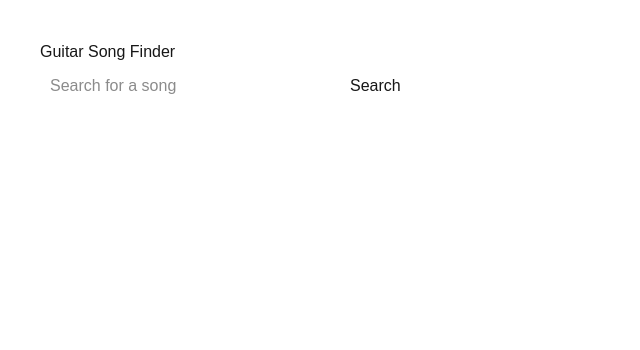
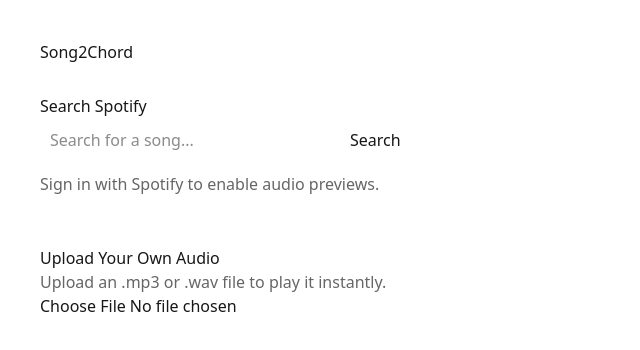
Before and after one commit to ava-sam/Song2Chord, a Next.js app in the folder frontend/: page / in a window 1280 px wide. Shown: the top 350 px of the page, without its empty margins (0-640 px from the left). Built offline with nearby package versions, Linux system fonts and the light colour scheme.

Commit message:
Update page.tsx
file playback and spotify search

```diff
--- a/frontend/app/page.tsx
+++ b/frontend/app/page.tsx
@@ -1,30 +1,87 @@
 "use client";
 
-import { useState } from "react";
+import { useState, useRef } from "react";
+
+type Song = {
+  title: string;
+  artist: string;
+  albumArt: string | null;
+};
+
 
 export default function Home() {
+  // stores what the user types into the Spotify search bar and results
   const [query, setQuery] = useState("");
-  const [results, setResults] = useState([]);
+  const [results, setResults] = useState<Song[]>([]);
+  const [fileName, setFileName] = useState("");
+  const [audioURL, setAudioURL] = useState<string | null>(null);
+  const audioRef = useRef<HTMLAudioElement>(null);
 
   // call FastAPI backend
   const searchSongs = async () => {
     if (!query) return;
 
+    // send request to backend
     const res = await fetch(
       `http://127.0.0.1:8000/search?q=${query}`
     );
+
+    // convert to JSON and save returned songs to appear on page
     const data = await res.json();
     setResults(data);
   };
 
+  // deal with .mp3 and .wav uploads
+  const handleFileUpload = (e: React.ChangeEvent<HTMLInputElement>) => {
+    const file = e.target.files?.[0];
+    if (!file) return;
+
+    // only allow mp3 and wav
+    const isAllowedAudio =
+      file.type === "audio/mpeg" ||
+      file.type === "audio/wav" ||
+      file.name.endsWith(".mp3") ||
+      file.name.endsWith(".wav");
+
+    if (!isAllowedAudio) {
+      alert("Please upload an .mp3 or .wav file.");
+      return;
+    }
+
+    // create local URL for instant playback
+    const url = URL.createObjectURL(file);
+
+    // save audio URL and file name
+    setAudioURL(url);
+    setFileName(file.name);
+
+    // play immediately
+    setTimeout(() => {
+      if (audioRef.current) {
+        audioRef.current.play();
+      }
+    }, 100);
+  };
+
   return (
-    <div style={{ padding: "40px", fontFamily: "Arial" }}>
-      <h1>Guitar Song Finder</h1>
+    <main
+      style={{
+        minHeight: "100vh",
+        padding: "40px",
+        fontFamily: "system-ui, sans-serif",
+      }}
+    >
+      {/* Page title */}
+      <h1>Song2Chord</h1>
 
-      {/* SEARCH BAR */}
+      {/* Spotify search section */}
+      <section style={{ marginTop: "30px" }}>
+        <h2>Search Spotify</h2>
+
+        {/* Search input */}
         <input
           type="text"
-        placeholder="Search for a song"
+          placeholder="Search for a song..."
           value={query}
           onChange={(e) => setQuery(e.target.value)}
           style={{
@@ -34,11 +91,17 @@
           }}
         />
 
+        {/* Search button */}
         <button onClick={searchSongs}>Search</button>
 
-      {/* RESULTS */}
+        {/* Cleaner Spotify sign-in message for later */}
+        <p style={{ marginTop: "10px", color: "#666" }}>
+          Sign in with Spotify to enable audio previews.
+        </p>
+
+        {/* Spotify results */}
         <div style={{ marginTop: "20px" }}>
-        {results.map((song: any, index) => (
+          {results.map((song, index) => (
             <div
               key={index}
               style={{
@@ -47,20 +110,61 @@
                 marginBottom: "15px",
               }}
             >
+              {/* Album image */}
+              {song.albumArt && (
                 <img
                   src={song.albumArt}
-              alt="album"
+                  alt={`${song.title} album cover`}
                   width={60}
-              style={{ marginRight: "15px" }}
+                  height={60}
+                  style={{
+                    marginRight: "15px",
+                    objectFit: "cover",
+                  }}
                 />
+              )}
 
+              {/* Song info */}
               <div>
-              <div><strong>{song.title}</strong></div>
+                <div>
+                  <strong>{song.title}</strong>
+                </div>
                 <div>{song.artist}</div>
               </div>
             </div>
           ))}
         </div>
+      </section>
+
+      {/* Upload section */}
+      <section style={{ marginTop: "50px" }}>
+        <h2>Upload Your Own Audio</h2>
+
+        <p style={{ color: "#666" }}>
+          Upload an .mp3 or .wav file to play it instantly.
+        </p>
+
+        {/* File input */}
+        <input
+          type="file"
+          accept=".mp3,.wav,audio/mpeg,audio/wav"
+          onChange={handleFileUpload}
+        />
+
+        {/* Show uploaded file name */}
+        {fileName && (
+          <p style={{ marginTop: "15px" }}>
+            Now playing: <strong>{fileName}</strong>
+          </p>
+        )}
+
+        {/* Audio player */}
+        {audioURL && (
+          <div style={{ marginTop: "20px" }}>
+            <audio ref={audioRef} src={audioURL} controls />
           </div>
+        )}
+      </section>
+    </main>
   );
 }
```
Lines whose indentation alone changed are shown as unchanged.
